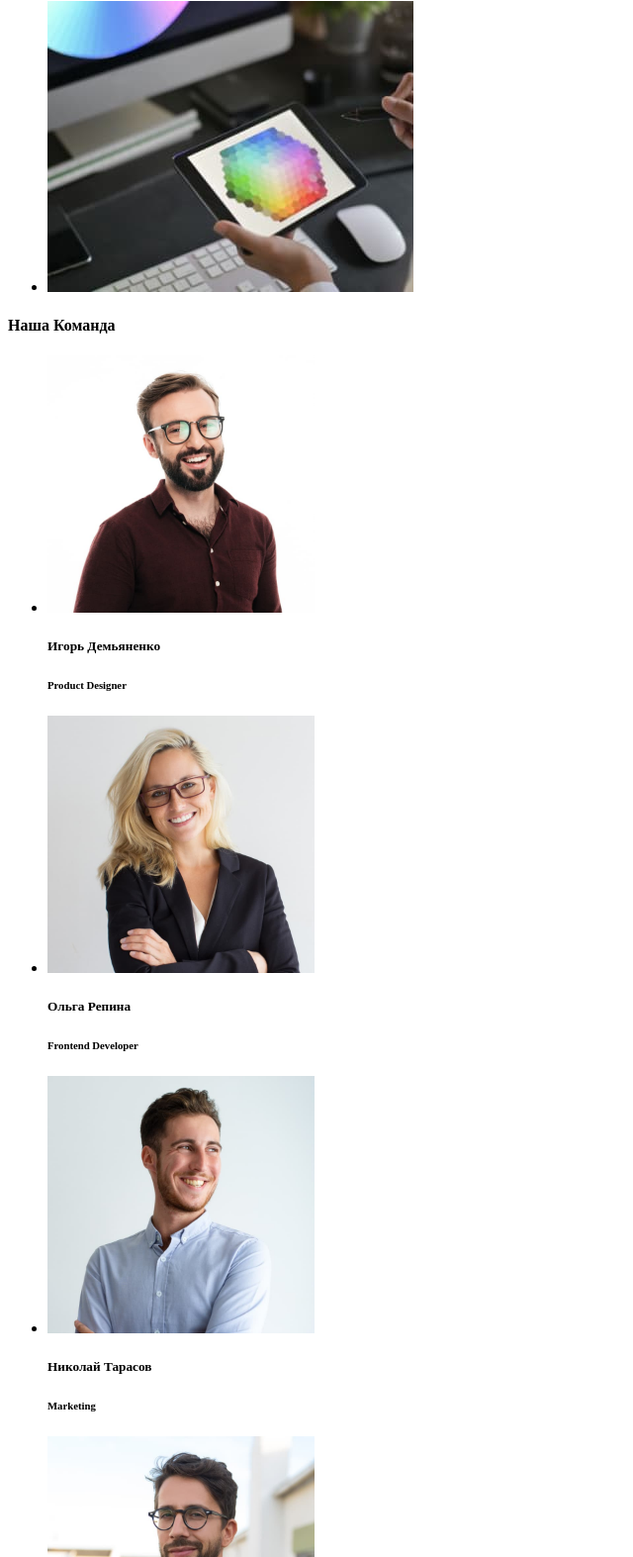
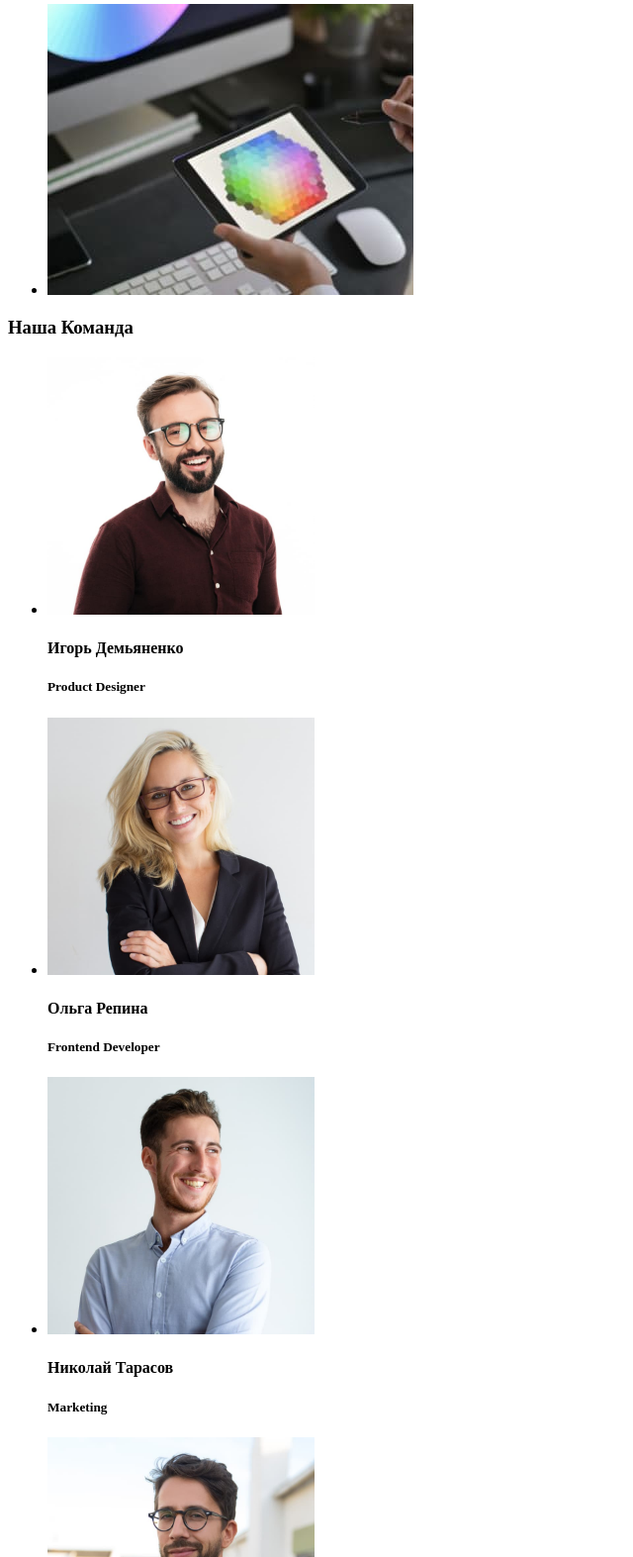
Before and after one commit to fritaun80/goit-markup-hw-01, a plain HTML site: page index.html in a window 1280 px wide. Shown: the part 1227-2800 px from the top of the page at 99% size, without its empty margins (0-640 px from the left). Drawn offline with Linux system fonts and the light colour scheme.

Commit message:
HM_1_revised

```diff
--- a/index.html
+++ b/index.html
@@ -25,7 +25,7 @@
 
 <section>
   <h1>Эффективные решения для вашего бизнеса</h1>
-  <a href="/">Заказать услугу</a>
+  <input type="button" value="Заказать услугу">
 </section>
 
 <section>
@@ -48,7 +48,7 @@
   </li>
   </ul>
 
-  <h3>Чем мы отличаемся</h3>
+  <h3>Чем мы занимаемся</h3>
 
   <ul>
   <li><img src="./images/img_1.jpg" alt="programer-working-his-desk-office"></li>
@@ -58,28 +58,28 @@
 </section>
 
 <section>
-  <h4>Наша Команда</h4>
+  <h3>Наша Команда</h3>
   <ul>
     <li>
       <img src="./images/pd.jpg" alt="Product Designer" width="270">
-      <h5>Игорь Демьяненко</h5>
-      <h6>Product Designer</h6>
+      <h4>Игорь Демьяненко</h4>
+      <h5>Product Designer</h5>
     </li>
     <li>
       <img src="./images/fd.jpg" alt="Frontend Developer" width="270">
-        <h5>Ольга Репина</h5>
-        <h6>Frontend Developer</h6>
+        <h4>Ольга Репина</h4>
+        <h5>Frontend Developer</h5>
     </li>
     <li>
       <img src="./images/Marketing.jpg" alt="Marketing" width="270">
-        <h5>Николай Тарасов</h5>
-        <h6>Marketing</h6>
+        <h4>Николай Тарасов</h4>
+        <h5>Marketing</h5>
 
     </li>
     <li>
       <img src="./images/ui.jpg" alt="UI Designer" width="270">
-      <h5>Михаил Ермаков</h5>
-      <h6>UI Designer</h6>
+      <h4>Михаил Ермаков</h4>
+      <h5>UI Designer</h5>
     </li>
   </ul>
 </section>
```
